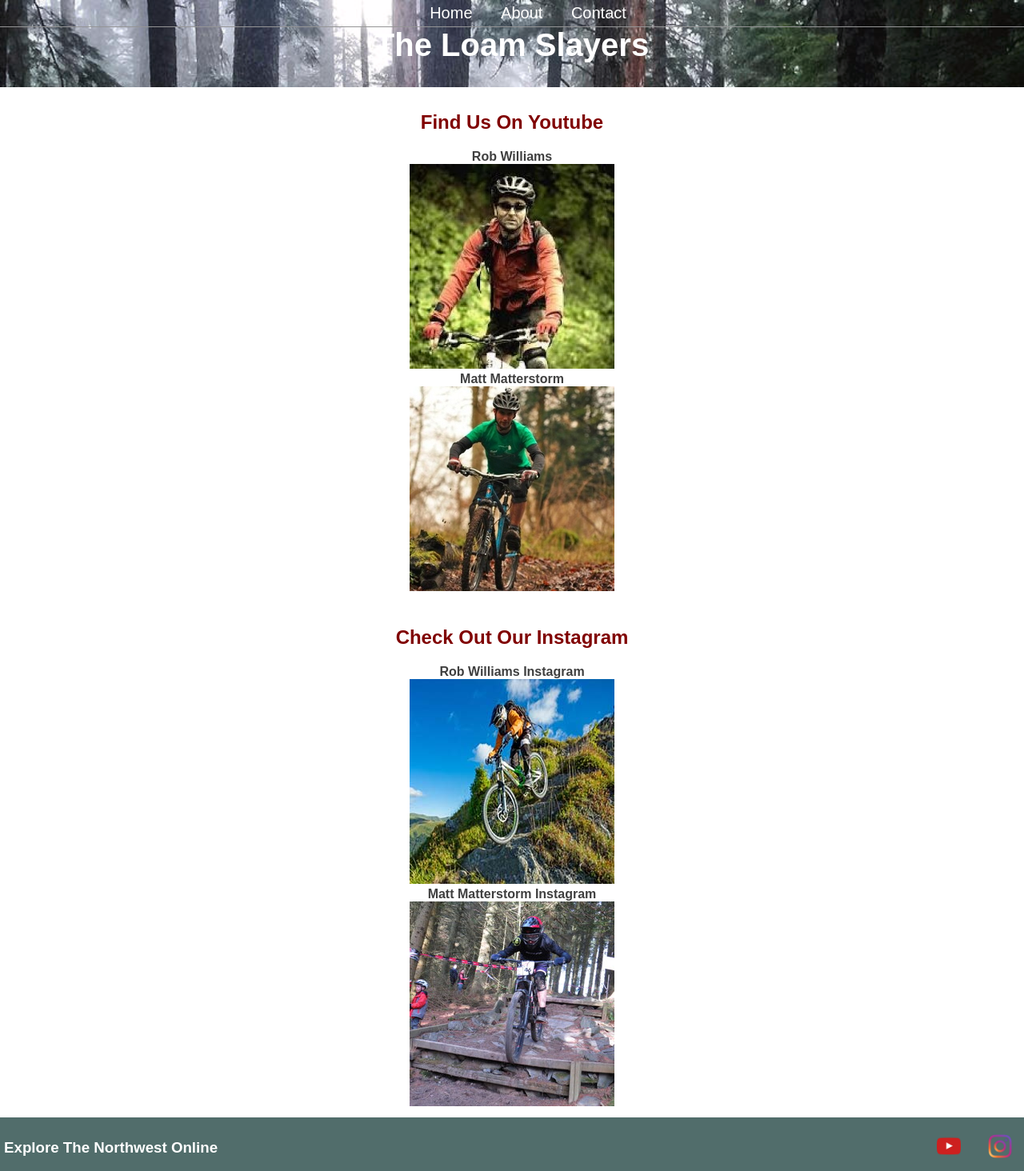
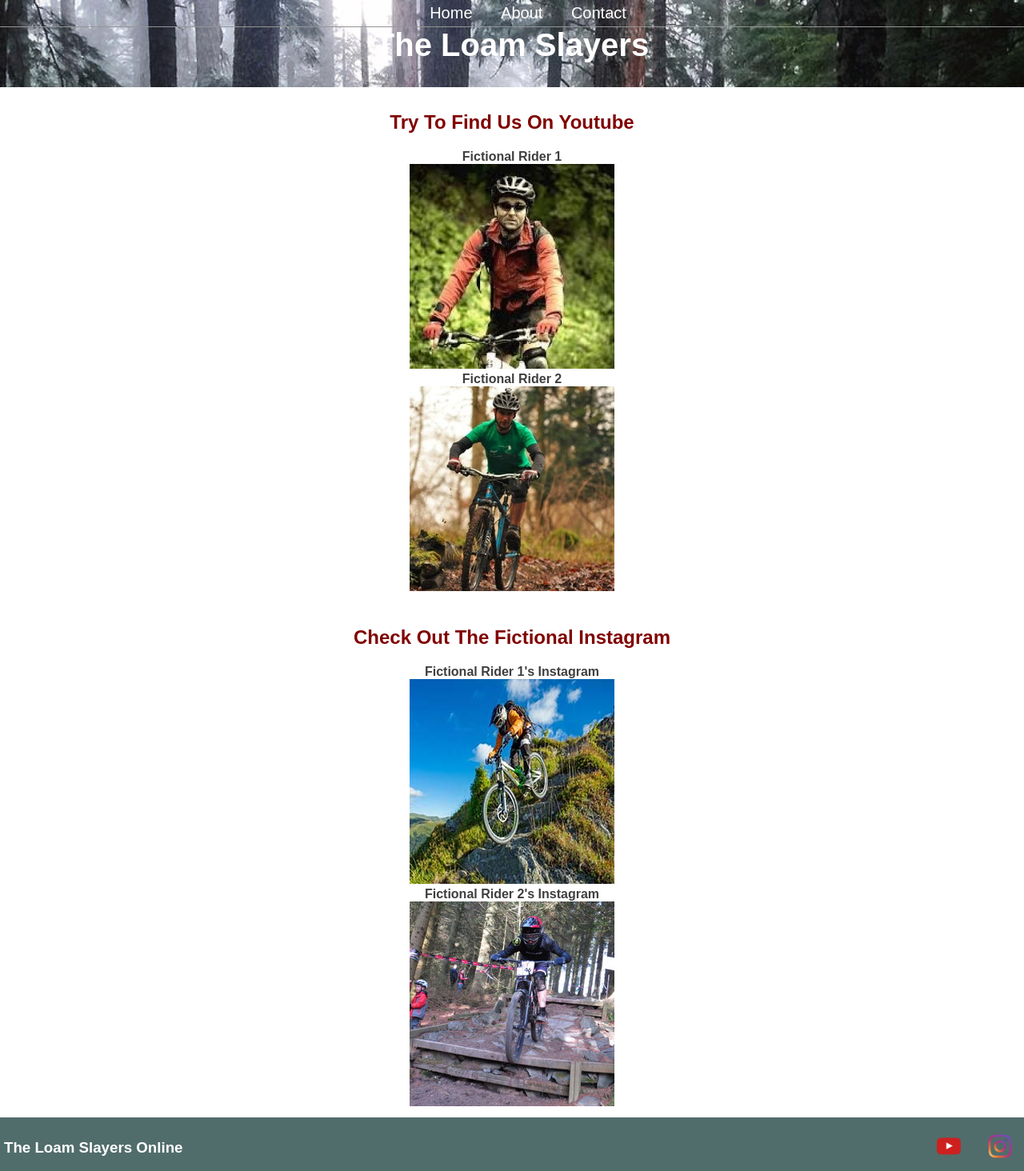
Before and after one commit to Kygandao/StuMiniProj, a plain HTML site: page contact.html in a window 1280 px wide. Shown: the whole page at 80% size. Drawn offline with Linux system fonts and the light colour scheme.

Commit message:
Changed names for riders and contact

```diff
--- a/contact.html
+++ b/contact.html
@@ -21,27 +21,27 @@
             <h1 class="explore">The Loam Slayers</h1>
         </header>
         <section class="content-section container">
-            <h2 class="section-header">Find Us On Youtube</h2>
+            <h2 class="section-header">Try To Find Us On Youtube</h2>
             <div>
                 <div>
-                    <strong>Rob Williams</strong>
+                    <strong>Fictional Rider 1</strong>
                 </div>
                 <a href="https://www.youtube.com/" target="_blank"><img src="./images/Rob.jpg"></a>
                 <div>
-                    <strong>Matt Matterstorm</strong>
+                    <strong>Fictional Rider 2</strong>
                 </div>
                 <a href="https://www.youtube.com/" target="_blank"><img src="./images/matt.jpg"></a>
             </div>
         </section>
         <section class="content-section container">
-            <h2 class="section-header">Check Out Our Instagram</h2>
+            <h2 class="section-header">Check Out The Fictional Instagram</h2>
             <div>
                 <div>
-                    <strong>Rob Williams Instagram</strong>
+                    <strong>Fictional Rider 1's Instagram</strong>
                 </div>
                 <a href="https://www.instagram.com/" target="_blank"><img src="./images/Robinsta.jpg"></a>
                 <div>
-                    <strong>Matt Matterstorm Instagram</strong>
+                    <strong>Fictional Rider 2's Instagram</strong>
                 </div>
                 <a href="https://www.instagram.com/" target="_blank"><img src="./images/mattinsta.jpg"></a>
             </div>
@@ -50,7 +50,7 @@
 
         <footer class="footer footer-conatiner">
             <div class="footerdiv">
-                <h3 class="footerhead">Explore The Northwest Online</h3>
+                <h3 class="footerhead">The Loam Slayers Online</h3>
                 <ul class="nav footer-nav">
                     <li>
                         <a href="https://www.youtube.com/" target="_blank"><img src="./images/youtube.png" width="50" height="50">
```
Also changed, not shown: about.html (+1 -1 lines), index.html (+1 -1 lines).
